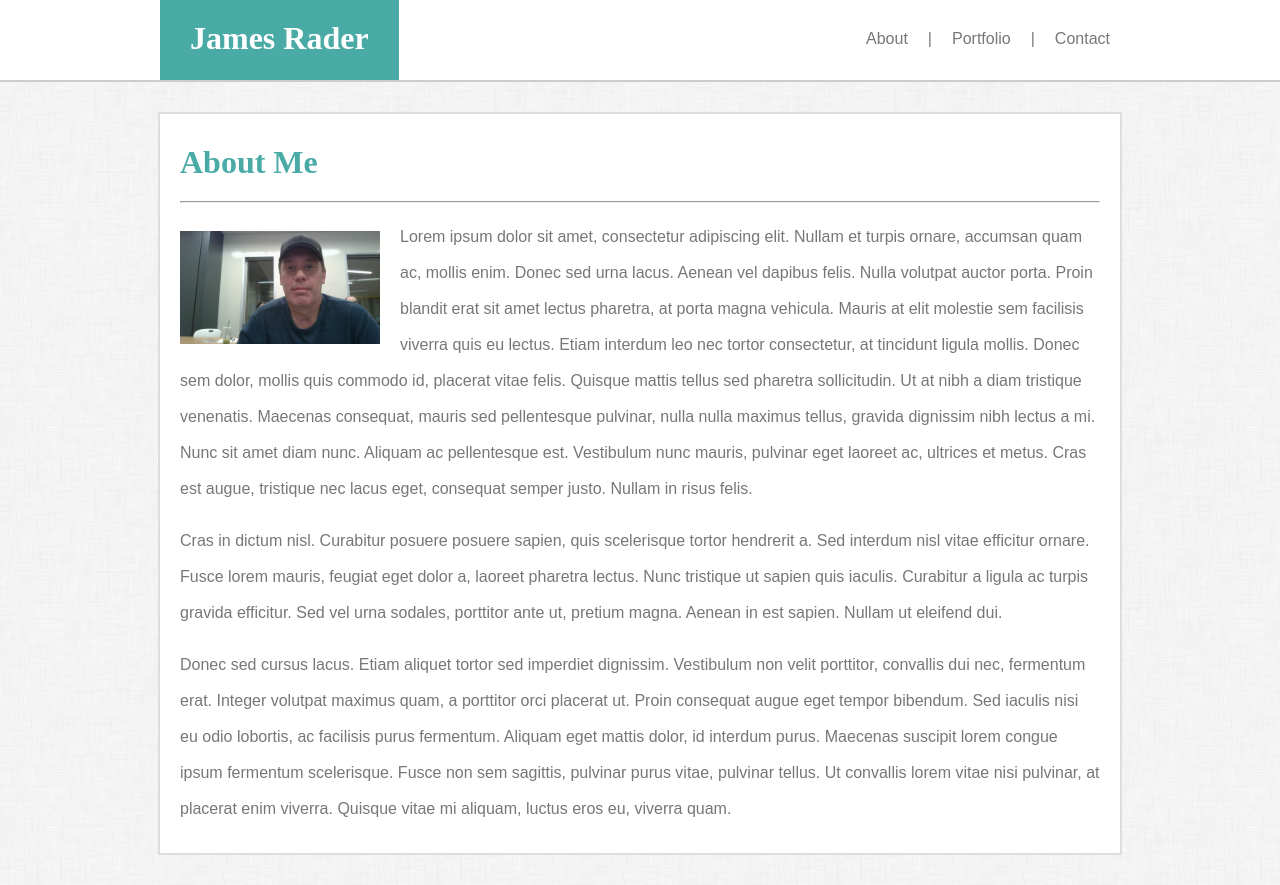
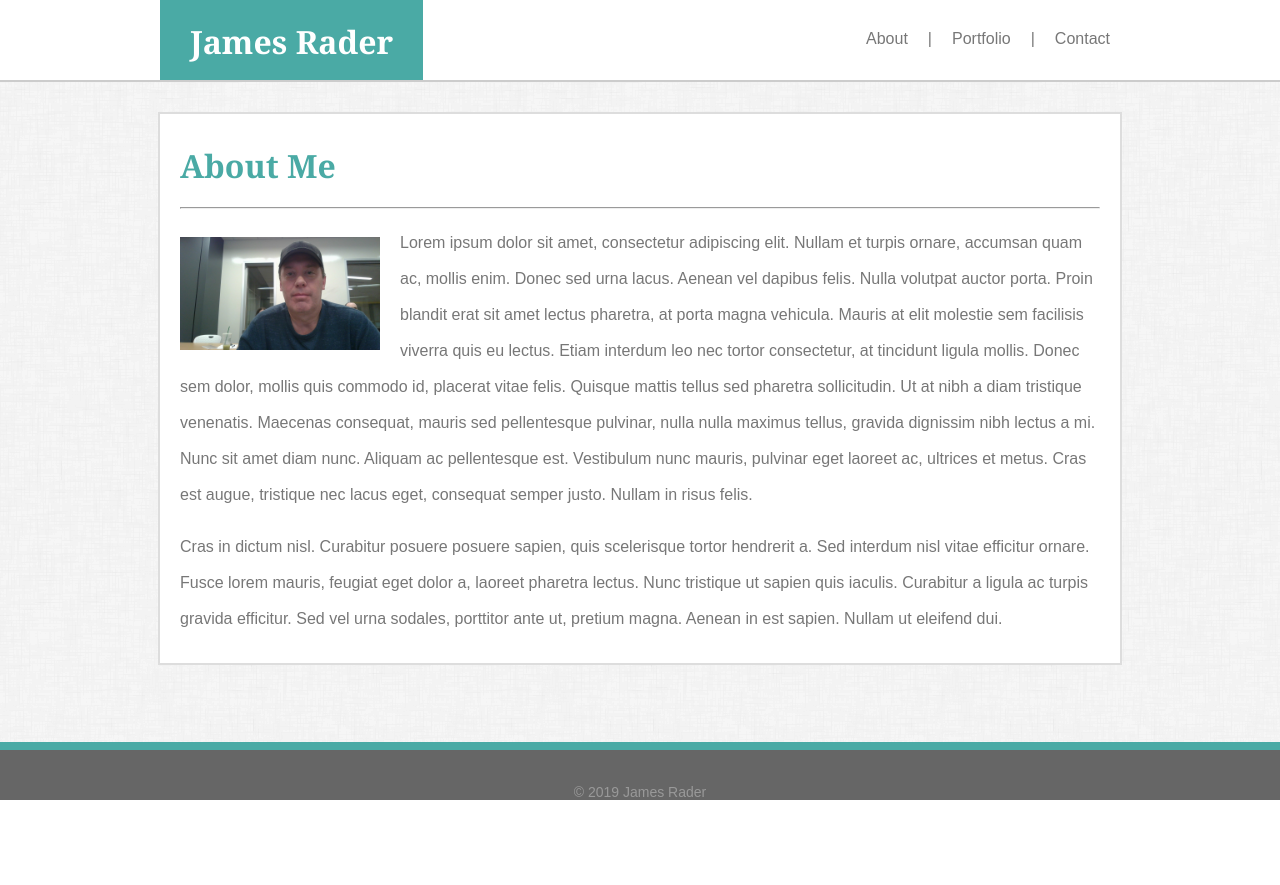
Before and after one commit to jamesrader/Basic-Portfolio, a plain HTML site: page index.html in a window 1280 px wide. After the commit the page ends 800 px from the top, so only its background shows below. Drawn offline with Linux system fonts and the light colour scheme.

Commit message:
Footer added, textarea updated

```diff
--- a/assets/css/style.css
+++ b/assets/css/style.css
@@ -4,12 +4,13 @@
     height: 80px;
 }
 
-heading {
+.heading {
     color: white;
     float: left;
     font-size: 32px;
     font-weight: 700;
     padding: 20px 30px 0px 30px;
+    font-family: 'Georgia', Times, Times New Roman, serif;
 }
 
 ul {
@@ -23,7 +24,7 @@ ul {
 li {
     padding: 30px 10px;
     float: right;
-    font-family: "arial", sans-serif;
+    font-family: 'Arial', 'Helvetica Neue', Helvetica, sans-serif;
     font-size: 16px;
     color: #777;
 }
@@ -35,6 +36,11 @@ a:link {
 
 a:hover {
     color: #4aaaa5;
+}
+
+a:visited {
+    color: #777;
+    text-decoration: none;
 }
 
 /* No cursor change for vertical line separators in menu. */
@@ -72,14 +78,14 @@ header {
 }
 
 p {
-    font-family: "arial", sans-serif;
+    font-family: 'Arial', 'Helvetica Neue', Helvetica, sans-serif;
     font-size: 16px;
     line-height: 36px;
     color: #777;
 }
 
 .label {
-    font-family: "arial", sans-serif;
+    font-family: 'Arial', 'Helvetica Neue', Helvetica, sans-serif;
     font-size: 16px;
     color: #777;
     margin: 20px 0 5px 0;
@@ -95,6 +101,7 @@ h1 {
     font-size: 32px;
     font-weight: 700;
     margin: 20px 0px;
+    font-family: 'Georgia', Times, Times New Roman, serif;
 }
 
 #profile-photo {
@@ -127,6 +134,7 @@ textarea {
     overflow: auto;
     resize: vertical;
     width: 97.5%;
+    max-height:320px;
     padding: 5px 10px;
     color: #4aaaa5;
     outline-color: #4aaaa5;
@@ -142,7 +150,26 @@ input[type=submit] {
     background-color: #4aaaa5;
     color: #fff;
     border-style: none;
-    font-family: "arial", sans-serif;
+    font-family: 'Arial', 'Helvetica Neue', Helvetica, sans-serif;
     font-size: 16px;
     cursor: pointer;
 }
+
+footer {
+    height: 50px;
+    width: 100%;
+    background-color: #666;
+    border-top: 8px solid #4aaaa5;
+    position: fixed;
+    bottom: 0;
+}
+
+.footer-content {
+    width: 100%;
+    position: absolute;
+    bottom: 0;
+    color: #999;
+    text-align: center;
+    font-family: 'Arial', 'Helvetica Neue', Helvetica, sans-serif;
+    font-size: 14px;
+}
--- a/index.html
+++ b/index.html
@@ -9,7 +9,7 @@
         <header>
             <div id="header-content">
                 <div id="heading-container">
-                <heading>James Rader</heading>
+                <section class="heading">James Rader</section>
                 </div>
             <nav><ul><li><a href="contact.html">Contact</a></li><li class="no-hover">|</li><li><a href="#">Portfolio</a></li><li class="no-hover">|</li><li><a href="#">About</a></li></ul></nav>
             </div>
@@ -22,9 +22,11 @@
                 <img id="profile-photo" src="assets/images/ProfilePhoto.jpg">
                 <p>Lorem ipsum dolor sit amet, consectetur adipiscing elit. Nullam et turpis ornare, accumsan quam ac, mollis enim. Donec sed urna lacus. Aenean vel dapibus felis. Nulla volutpat auctor porta. Proin blandit erat sit amet lectus pharetra, at porta magna vehicula. Mauris at elit molestie sem facilisis viverra quis eu lectus. Etiam interdum leo nec tortor consectetur, at tincidunt ligula mollis. Donec sem dolor, mollis quis commodo id, placerat vitae felis. Quisque mattis tellus sed pharetra sollicitudin. Ut at nibh a diam tristique venenatis. Maecenas consequat, mauris sed pellentesque pulvinar, nulla nulla maximus tellus, gravida dignissim nibh lectus a mi. Nunc sit amet diam nunc. Aliquam ac pellentesque est. Vestibulum nunc mauris, pulvinar eget laoreet ac, ultrices et metus. Cras est augue, tristique nec lacus eget, consequat semper justo. Nullam in risus felis.</p>
                 <p>Cras in dictum nisl. Curabitur posuere posuere sapien, quis scelerisque tortor hendrerit a. Sed interdum nisl vitae efficitur ornare. Fusce lorem mauris, feugiat eget dolor a, laoreet pharetra lectus. Nunc tristique ut sapien quis iaculis. Curabitur a ligula ac turpis gravida efficitur. Sed vel urna sodales, porttitor ante ut, pretium magna. Aenean in est sapien. Nullam ut eleifend dui.</p>
-                <p>Donec sed cursus lacus. Etiam aliquet tortor sed imperdiet dignissim. Vestibulum non velit porttitor, convallis dui nec, fermentum erat. Integer volutpat maximus quam, a porttitor orci placerat ut. Proin consequat augue eget tempor bibendum. Sed iaculis nisi eu odio lobortis, ac facilisis purus fermentum. Aliquam eget mattis dolor, id interdum purus. Maecenas suscipit lorem congue ipsum fermentum scelerisque. Fusce non sem sagittis, pulvinar purus vitae, pulvinar tellus. Ut convallis lorem vitae nisi pulvinar, at placerat enim viverra. Quisque vitae mi aliquam, luctus eros eu, viverra quam.</p>
                 </section>
             </section>
         </div>
+        <footer>
+            <div class="footer-content">&copy; 2019 James Rader</div>
+        </footer>
     </body>
 </html>
```
Also changed, not shown: contact.html (+4 -1 lines).
